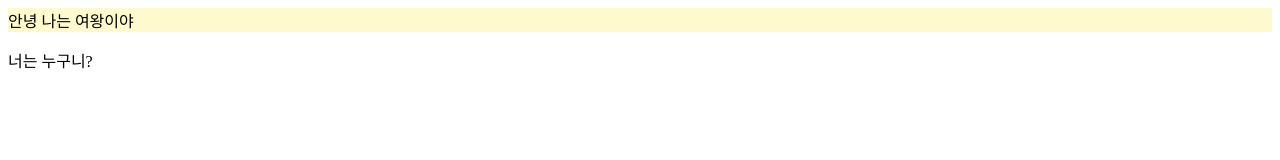
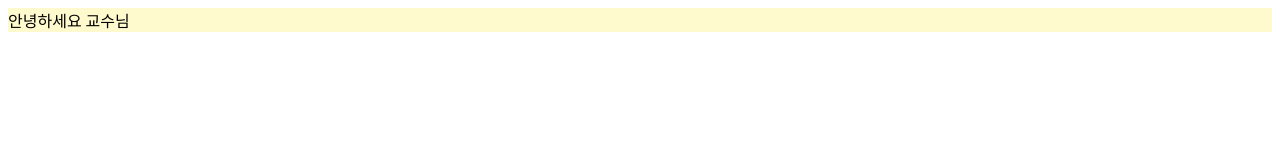
Before and after one commit to hyosunnychoi/hyosunnychoi.github.io, a plain HTML site: page index.html in a window 1280 px wide. Drawn offline with Linux system fonts and the light colour scheme.

Commit message:
Update index.html

```diff
--- a/index.html
+++ b/index.html
@@ -5,7 +5,6 @@
         <link rel="stylesheet" type="text/css" href="index.css">
     </head>
     <body>
-        <p>안녕 나는 여왕이야</p>
-        <j>너는 누구니?</j>
+        <p>안녕하세요 교수님</p>
     </body>
 </html>
```
